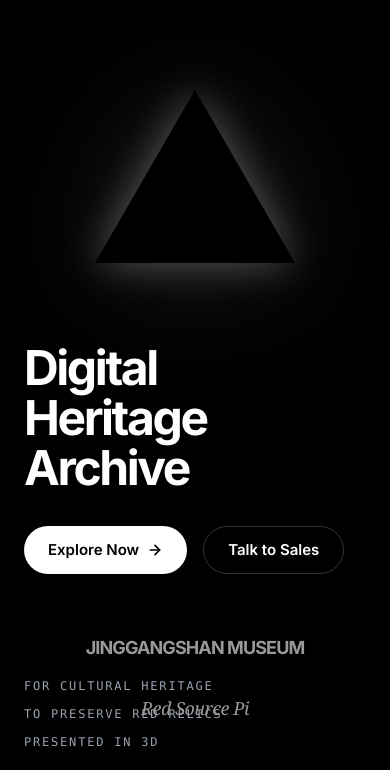
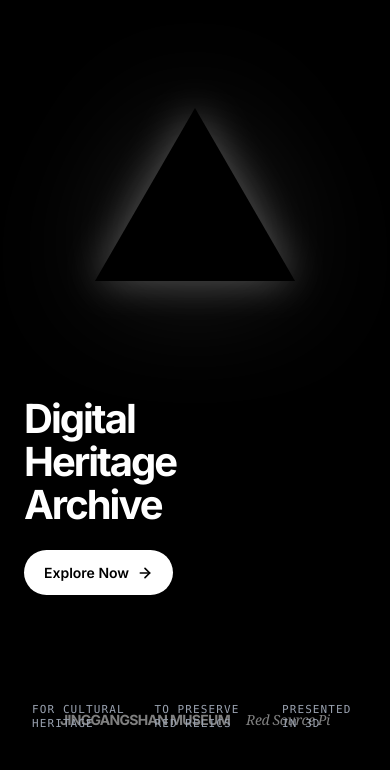
Before and after one commit to ytx0603/hongyuanpai-prototype, a plain HTML site: page index_v3.html in a window 390 px wide. Shown: the part 74-844 px from the top of the page. Drawn offline with nearby package versions, Linux system fonts and the light colour scheme.

Commit message:
fix: index_v3移动端适配(hero标题/按钮/搜索框/底部logo)

```diff
--- a/index_v3.html
+++ b/index_v3.html
@@ -39,6 +39,7 @@
     }
     @media (max-width: 640px) {
       .hero-heading { font-size: 2.5rem !important; line-height: 1.08 !important; }
+      .hero-right-text { font-size: 11px !important; letter-spacing: 0.1em !important; }
     }
     [v-cloak] {
       display: none !important;
@@ -191,16 +192,16 @@
 
             <!-- Left Text & Buttons -->
             <div class="flex flex-col items-start z-20 order-2 md:order-1 mt-10 md:mt-0">
-              <h1 class="text-5xl sm:text-6xl lg:text-[5.5rem] font-bold leading-[1.05] tracking-tighter mb-8">
+              <h1 class="hero-heading text-5xl sm:text-6xl lg:text-[5.5rem] font-bold leading-[1.05] tracking-tighter mb-6 sm:mb-8">
                 Digital<br>Heritage<br>Archive
               </h1>
-              <div class="flex flex-wrap gap-4">
-                <button @click="enterSite" class="bg-white text-black hover:bg-gray-200 px-6 py-3 rounded-full font-semibold transition text-[15px] flex items-center gap-2">
+              <div class="flex flex-wrap gap-3 sm:gap-4">
+                <button @click="enterSite" class="bg-white text-black hover:bg-gray-200 px-5 sm:px-6 py-3 rounded-full font-semibold transition text-[14px] sm:text-[15px] flex items-center gap-2">
                   Explore Now
                   <svg width="16" height="16" viewBox="0 0 24 24" fill="none" stroke="currentColor" stroke-width="2.5" stroke-linecap="round" stroke-linejoin="round"><path d="M5 12h14"></path><path d="m12 5 7 7-7 7"></path></svg>
                 </button>
-                <button class="bg-transparent border border-white/20 hover:border-white/40 text-white px-6 py-3 rounded-full font-semibold transition text-[15px]">
-                  Talk to Sales
+                <button class="hidden sm:inline-flex bg-transparent border border-white/20 hover:border-white/40 text-white px-6 py-3 rounded-full font-semibold transition text-[15px]">
+                  了解更多
                 </button>
               </div>
             </div>
@@ -211,7 +212,7 @@
             </div>
 
             <!-- Right Text -->
-            <div class="flex flex-col md:items-end z-20 text-left md:text-right space-y-3 font-mono text-xs md:text-sm tracking-[0.15em] text-gray-400 order-3 mt-16 md:mt-0">
+            <div class="hero-right-text flex flex-row md:flex-col md:items-end z-20 text-left md:text-right gap-4 md:gap-0 md:space-y-3 font-mono text-xs md:text-sm tracking-[0.15em] text-gray-400 order-3 mt-8 md:mt-0 px-2 md:px-0">
               <p>FOR CULTURAL HERITAGE</p>
               <p>TO PRESERVE RED RELICS</p>
               <p>PRESENTED IN 3D</p>
@@ -220,9 +221,9 @@
         </div>
 
         <!-- Bottom Logos -->
-        <div class="absolute bottom-6 left-0 right-0 flex justify-center items-center gap-8 md:gap-16 opacity-60 px-6 flex-wrap pb-6 md:pb-0">
-           <div class="font-bold text-lg md:text-xl tracking-tighter">JINGGANGSHAN MUSEUM</div>
-           <div class="font-serif italic text-lg md:text-xl tracking-tight">Red Source Pi</div>
+        <div class="absolute bottom-6 left-0 right-0 flex justify-center items-center gap-4 sm:gap-8 md:gap-16 opacity-50 sm:opacity-60 px-4 sm:px-6 flex-wrap pb-4 sm:pb-6 md:pb-0">
+           <div class="font-bold text-sm sm:text-lg md:text-xl tracking-tighter">JINGGANGSHAN MUSEUM</div>
+           <div class="font-serif italic text-sm sm:text-lg md:text-xl tracking-tight">Red Source Pi</div>
         </div>
       </div>
     </transition>
@@ -240,7 +241,7 @@
               <span class="relic-tag uppercase !tracking-[0.1em] text-[10px] hidden sm:inline">DIGITAL HERITAGE</span>
             </a>
             <div class="flex items-center gap-4">
-              <input type="search" placeholder="Search relics..." class="h-9 px-3 rounded-md bg-white/5 border border-white/10 text-white text-sm focus:border-v-blue focus:bg-black transition w-[200px] md:w-[240px] outline-none" />
+              <input type="search" placeholder="搜索..." class="h-9 px-3 rounded-md bg-white/5 border border-white/10 text-white text-sm focus:border-v-blue focus:bg-black transition w-[120px] sm:w-[200px] md:w-[240px] outline-none" />
             </div>
           </div>
         </nav>
```
